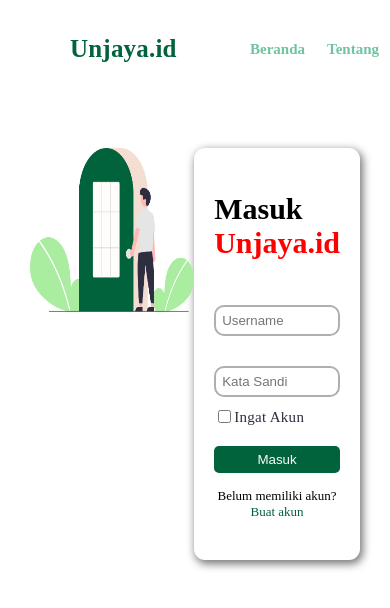
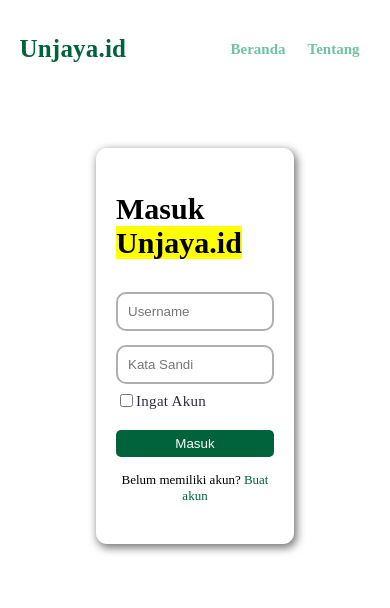
Before and after one commit to SokKanaTorajd/fe-unjaya-short-url, a Next.js app: page /login in a window 390 px wide. Shown: the top 608 px of the page. Built offline with nearby package versions, Linux system fonts and the light colour scheme.

Commit message:
update layout.css

```diff
--- a/styles/layout.css
+++ b/styles/layout.css
@@ -1,8 +1,3 @@
-mark.red {
-    color:#ff0000;
-    background: none;
-}
-
 .circle1{
     position: absolute;
     background-color: var(--green-color);
@@ -40,7 +35,6 @@ mark.red {
     line-height: 18px;
     letter-spacing: 0.3px;
     color: var(--white-color2);
-
 }
 li .beranda{
     color: var(--green-color);
@@ -98,7 +92,7 @@ li .masuk{
     left: 0px;
     top: -209px;
     margin: auto;
-    width: 100%;
+    width: 80%;
     line-height: 1.5;
     font-size: 15px;
     text-align: center;
@@ -294,21 +288,21 @@ form .alert-danger{
     display: flex;
     justify-content: space-between;
     width: 100%;
-    left: 832px;
 }
 .navLogin h2{
+    margin-left: 5%;
     font-weight: bold;
     font-size: 30px;
     line-height: 56px;
     letter-spacing: 0.2px;
     color: var(--green-color);
-    margin-left: 70px;
 }
 .navLogin>.right{
     font-weight: 700px;
     font-size: 20px;
     text-align: center;
     line-height: 18px;
+    margin-right: 5%;;
 }
 .navLogin ul{
     list-style-type: none;
@@ -317,25 +311,12 @@ form .alert-danger{
 .navLogin li{
     margin: 20px;
 }
-.navLogin .active{
-    color: var(--green-color);
-    border-bottom: 2px solid var(--green-color);
-    padding: 10px;
-    border-radius: 10px;
-    color: var(--white-color);
-    background: var(--green-color);
-}
 .navLogin a{
     text-decoration: none;
     font-weight: 700;
     color: var(--green-color2);
 }
-.navLogin .active{
-    padding: 10px;
-    border-radius: 10px;
-    color: var(--white-color);
-    background: var(--green-color);
-}
+
 
 /* login isi */
 .grid-2{
@@ -395,13 +376,12 @@ form .alert-danger{
     margin-bottom: 10px;
     left: 825px;
     top: 461px;
-    /* background: #FFFFFF; */
     border: 2.5px solid #afafaf;
     box-sizing: border-box;
     border-radius: 10px;
     background-color: transparent;
 }
-input[type=text]:focus{
+.form-control-a:focus{
     outline: 2.5px solid rgb(0, 164, 214);
     border: none;
 }
@@ -465,6 +445,7 @@ input[type=text]:focus{
 .buatAkun h2{
     text-align: center;
     color: black;
+    font-size: 20px;
 }
 p.title{
     color: black;
@@ -472,8 +453,9 @@ p.title{
 .title>.unjaya{
     color: var(--green-color);
 }
-.buat-akun{
+.buat-akun p{
     color: black;
+    font-size: 13px;
 }
 
 
@@ -553,7 +535,6 @@ p> .unjaya{
 }
 
 @media(max-width:786px){
-
     .section1{
         width: 80%;
     }
@@ -647,10 +628,10 @@ p> .unjaya{
         top: 1051px;
     }
      /* login header*/
-     .navLogin{
+    .navLogin{
          background-color: transparent;
      }
-     .navLogin h2{
+    .navLogin h2{
         font-size: 25px;
         margin-left: 70px;
         color: var(--green-color);
@@ -677,6 +658,19 @@ p> .unjaya{
     .form-group input, .form-group button{
         padding: 6px;
     }
+    .form-group input{
+        padding: 10px;
+        margin-top: 7px;
+        margin-bottom: 7px;
+    }
+    .navLogin h2{
+        margin-left: 5%;
+        font-weight: bold;
+        font-size: 25px;
+    }
+    .buat-akun p{
+        font-size: 11px;
+    }
 
     /* notfound */
     .notFound>.image{
@@ -701,8 +695,38 @@ p> .unjaya{
     /* buat akun */
     .buatAkun{
         width: 50%;
+        position: fixed;
     }
     .sukses-alert{
         width: 40%;
     }
 }
+
+@media(max-width:500px){
+    .grid-2{
+        display: grid;
+        grid-template-columns: 1fr;
+    }
+    .grid-2>.image{
+        display: none;
+    }
+    .grid-2>.masuk{
+        width: 60%;
+    }
+    .masuk>.title{
+        font-size: 20px;
+        line-height: 5px;
+    }
+    .form-group input, .form-group button{
+        padding: 6px;
+    }
+    .form-group input{
+        padding: 10px;
+        margin-top: 7px;
+        margin-bottom: 7px;
+    }
+    /* buauat akun */
+    .buatAkun h2{
+        font-size: 17px;
+    }
+}
```
